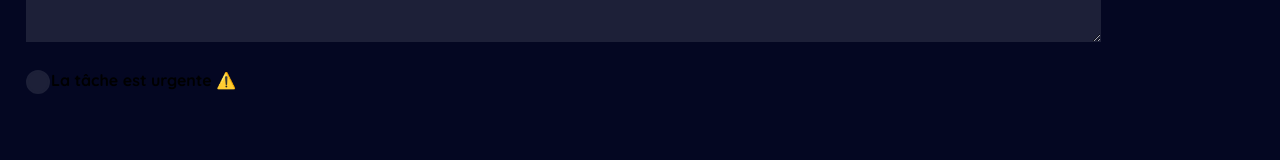
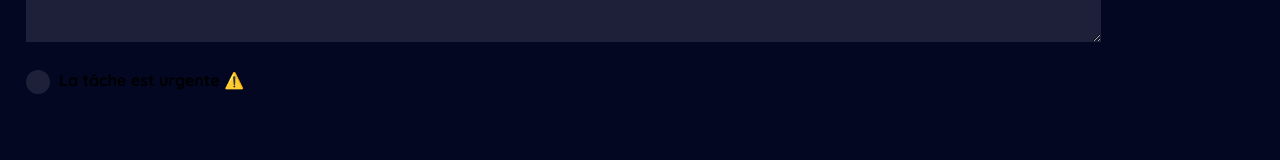
Before and after one commit to KatiaZd/Angular-TodoList, an Angular app: page / in a window 1280 px wide. Shown: the part 444-604 px from the top of the page. Built offline with nearby package versions, Linux system fonts and the light colour scheme.

Commit message:
add-tasks : CSS espace entre la checkbox et le text

```diff
--- a/src/app/pages/add-tasks/add-tasks.component.css
+++ b/src/app/pages/add-tasks/add-tasks.component.css
@@ -16,9 +16,6 @@
     gap: 10px;
 }
 
-.active {
-    background: red;
-}
 
 button {
     width: 48px;
@@ -27,6 +24,10 @@ button {
     border: none;
     background-color: var(--bg2);
     cursor: pointer;
+}
+
+.buttonCategorie button.selected {
+    background-color: var(--yellow);
 }
 
 p {
@@ -66,6 +67,7 @@ textarea:focus {
 
 input[type="checkbox"] {
     display: none;
+
 }
 
 label {
@@ -81,7 +83,6 @@ label::before {
     display: inline-block;
     width: 20px;
     height: 20px;
-    margin-right: 10px;
     border-radius: 50%;
     border: 2px solid var(--bg2);
     background-color: var(--bg2);
@@ -103,6 +104,13 @@ label::after {
     font-size: 14px;
 }
 
+/* Espace entre la checkbox et le text */
+.customCheckbox label {
+    display: inline-block;
+    padding-left: 33px;
+}
+
+
 
 /* Button */
 
@@ -120,7 +128,3 @@ label::after {
     border-radius: 30px;
 
 }
-
-  .buttonCategorie button.selected {
-    background-color: var(--yellow);
-  }
--- a/src/app/pages/add-tasks/add-tasks.component.html
+++ b/src/app/pages/add-tasks/add-tasks.component.html
@@ -17,7 +17,7 @@
         </div> -->
     </div>
 
-    <div>
+    <div class="customCheckbox">
         <label for="urgent-task">
           <input class="checkbox" type="checkbox" name="urgent" id="urgent-task" [(ngModel)]="newTask.urgent">
           La tâche est urgente ⚠️
```
